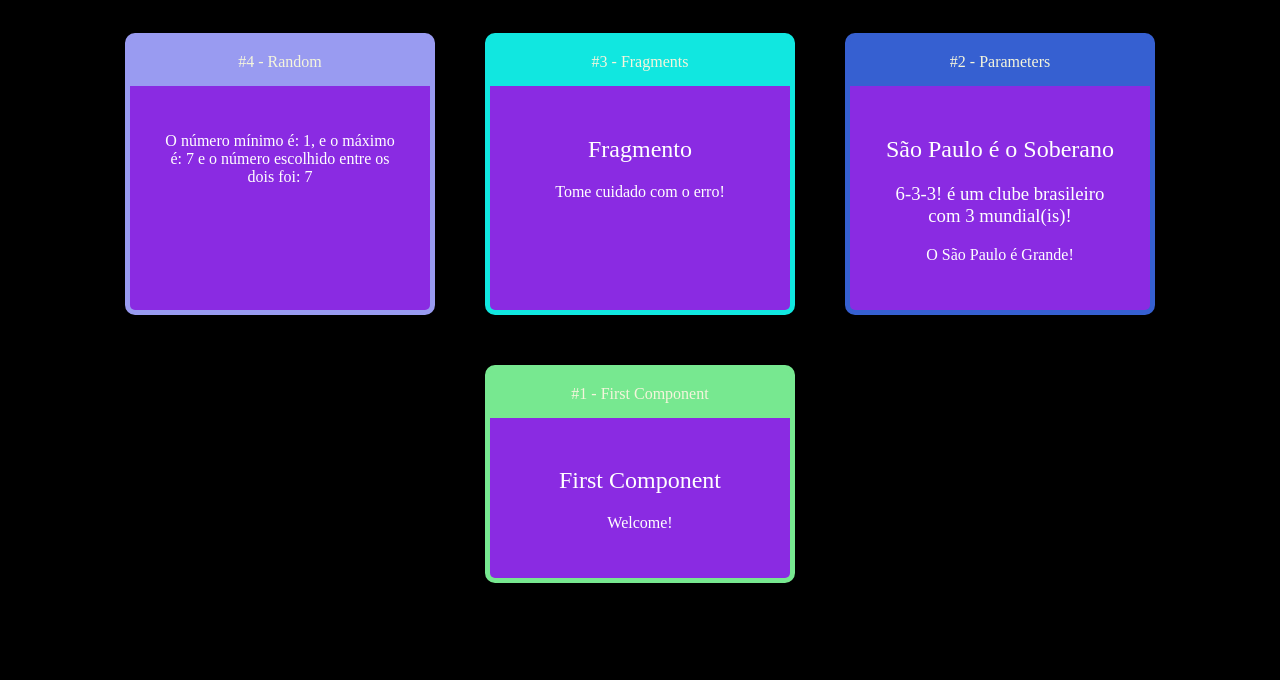
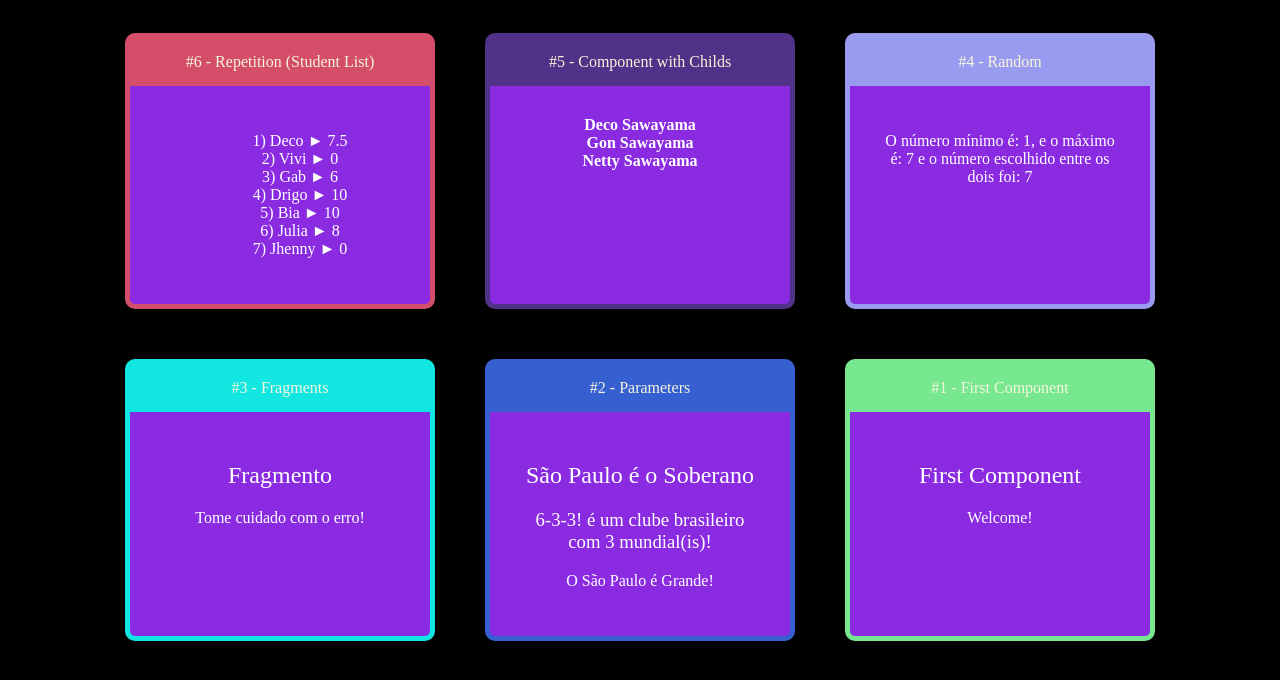
Before and after one commit to andytxr/fundamentos-react, a React (Create React App) app: page / in a window 1280 px wide. Shown: the top 680 px of the page. Built offline with nearby package versions, Linux system fonts and the light colour scheme.

Commit message:
Iniciando estruturas de repetição

```diff
--- a/src/App.jsx
+++ b/src/App.jsx
@@ -4,28 +4,41 @@
 import Parameters from './components/basics/Parameters';
 import Fragments from './components/basics/Fragments';
 import Random from './components/basics/Random';
-import Card from './components/basics/layout/Card';
+import Card from './components/layout/Card';
+import Family from "./components/basics/Family";
+import FamilyMember from "./components/basics/FamilyMember";
+import StudentList from "./components/repetition/StudentList";
 
 import './App.css';
 
-export default () => {
-
-    return(
+export default () => (
 
     <div className="app">
 
         <div className="cards">
 
+        <Card title=" #6 - Repetition (Student List)" color="#d44e69">
+                <StudentList></StudentList>
+            </Card>
+
+            <Card title=" #5 - Component with Childs" color="#513288">
+                <Family lastname="Sawayama">
+                    <FamilyMember name="Deco" />
+                    <FamilyMember name="Gon" />
+                    <FamilyMember name="Netty"/>
+                </Family>
+            </Card>
+
             <Card title=" #4 - Random" color="#999bf1">
-                    <Random max={7} min={1}/>
+                <Random max={7} min={1} />
             </Card>
 
             <Card title=" #3 - Fragments" color="#11e7e0">
-                    <Fragments/>
+                <Fragments />
             </Card>
 
             <Card title=" #2 - Parameters" color="#3660d1">
-                    <Parameters title="São Paulo " surname="Soberano" subtitle="6-3-3" country="brasileiro" mundial={3}/>
+                <Parameters title="São Paulo " surname="Soberano" subtitle="6-3-3" country="brasileiro" mundial={3} />
             </Card>
 
             <Card title=" #1 - First Component">
@@ -36,6 +49,4 @@
 
     </div>
 
-    );
-
-}
+)
--- /dev/null
+++ b/src/components/basics/Family.jsx
@@ -0,0 +1,21 @@
+import React from "react";
+
+export default function Family(props){
+
+    return(
+
+        <div>
+            {
+
+                React.Children.map(props.children, (child, i) =>{
+
+                    return React.cloneElement(child, {...props, key: i});
+
+                })
+
+            }
+        </div>
+
+    )
+
+}
--- /dev/null
+++ b/src/components/basics/FamilyMember.jsx
@@ -0,0 +1,13 @@
+import React from 'react';
+
+export default function FamilyMember(props){
+
+    return(
+
+        <div>
+            <strong>{props.name} {props.lastname}</strong>
+        </div>
+
+    )
+
+}
--- /dev/null
+++ b/src/components/repetition/StudentList.jsx
@@ -0,0 +1,31 @@
+import React from "react";
+
+import student from '../../data/data'
+
+export default function StudentList (props){
+
+    let studentsLi = student.map(student=>{
+
+        return (
+
+            <li key={student.id}>
+                {student.id}) {student.name} ► {student.grade}
+            </li>
+
+        )
+
+    })
+
+    return(
+
+        <div>
+
+            <ul style={{listStyle: 'none'}}>
+                {studentsLi}
+            </ul>
+
+        </div>
+
+    )
+
+}
--- /dev/null
+++ b/src/data/data.js
@@ -0,0 +1,11 @@
+export default [
+
+    {id: 1, name: 'Deco', grade: '7.5'},
+    {id: 2, name: 'Vivi', grade: '0'},
+    {id: 3, name: 'Gab', grade: '6'},
+    {id: 4, name: 'Drigo', grade: '10'},
+    {id: 5, name: 'Bia', grade: '10'},
+    {id: 6, name: 'Julia', grade: '8'},
+    {id: 7, name: 'Jhenny', grade: '0'}
+
+]
```
Also changed, not shown: src/components/layout/Card.css (renamed from src/components/basics/layout/Card.css), src/components/layout/Card.jsx (renamed from src/components/basics/layout/Card.jsx). Lines whose indentation alone changed are shown as unchanged.
